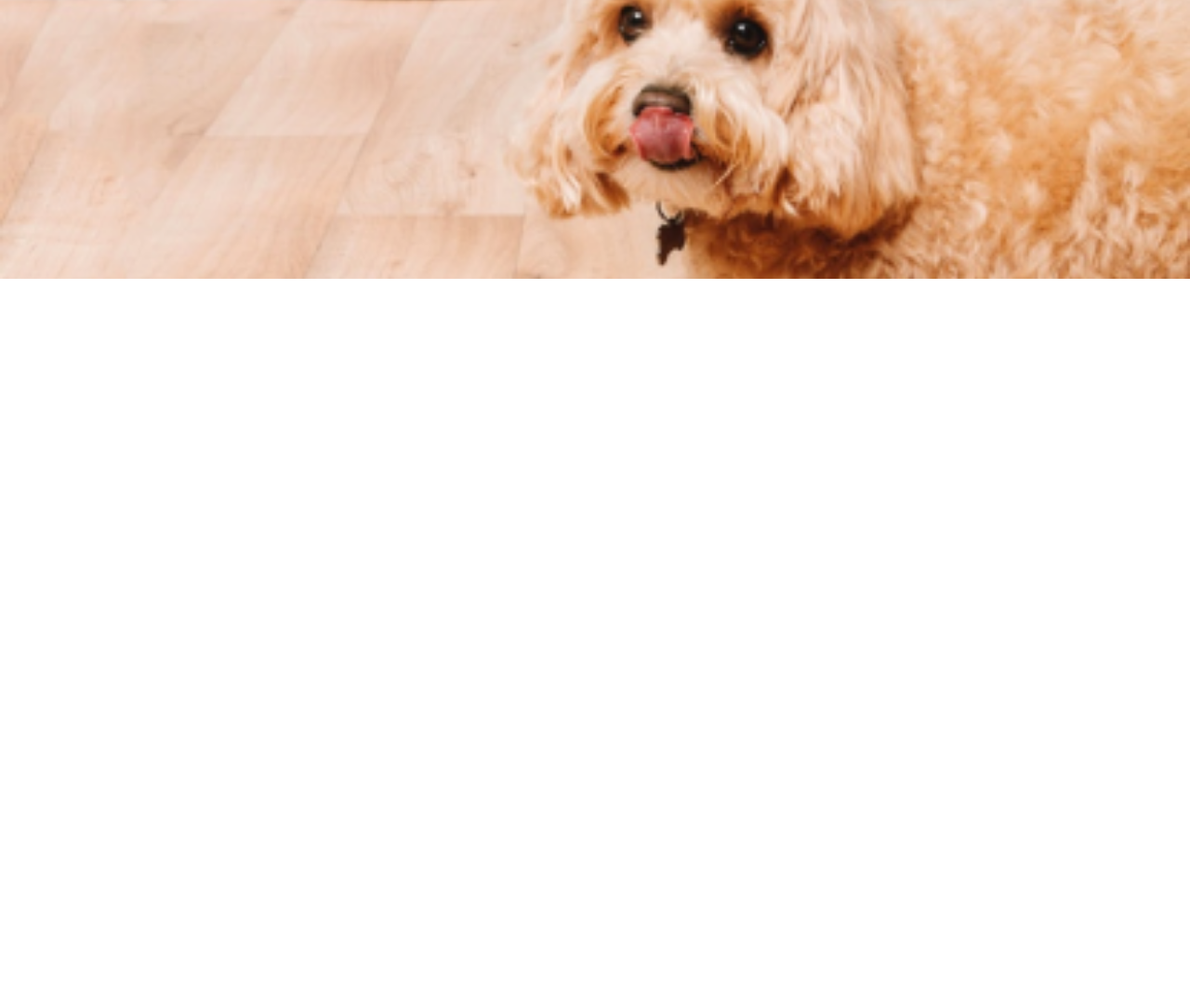
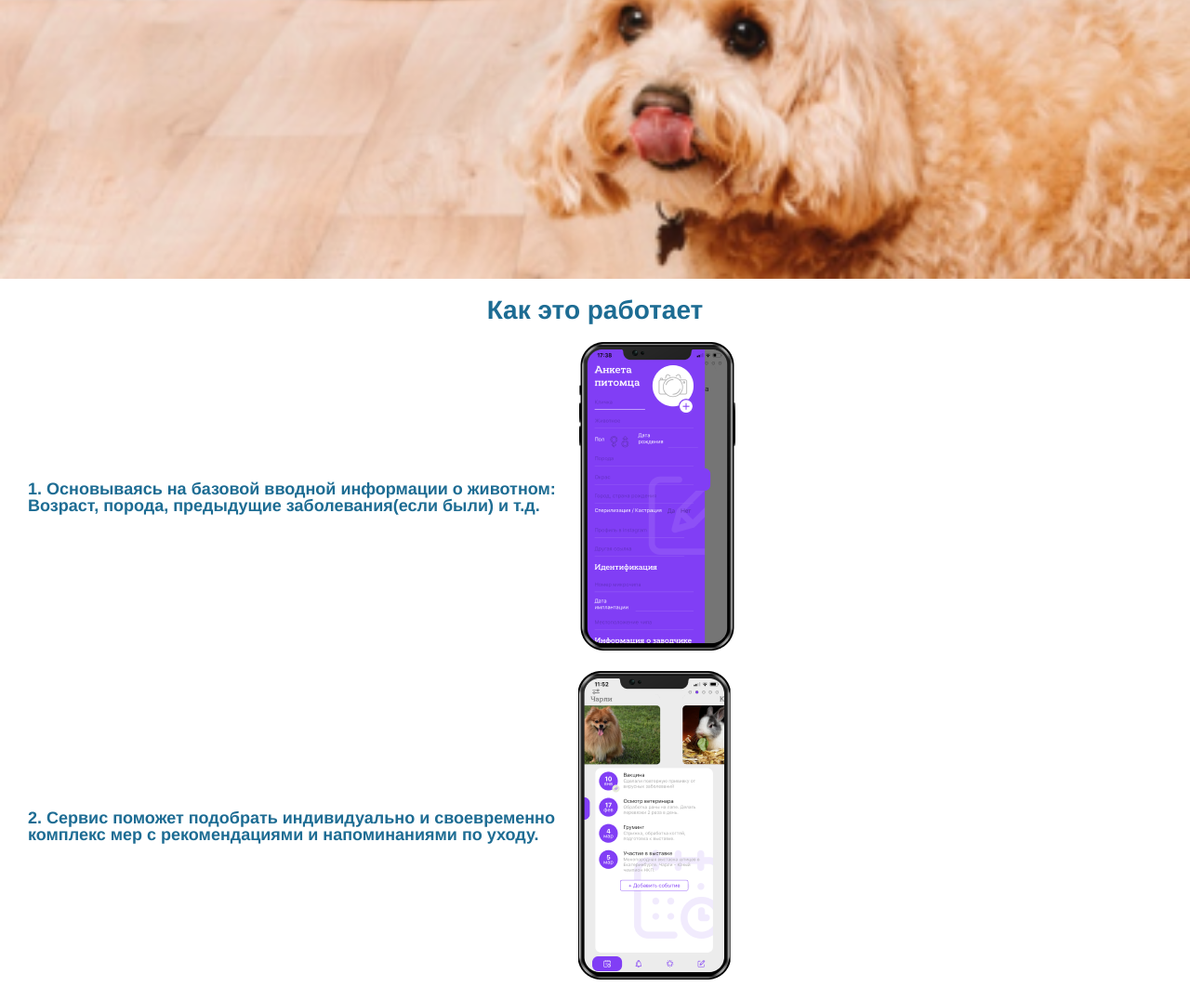
Before and after one commit to rtxrulez/gulp-amp, a website: page src/index.html in a window 1280 px wide. Shown: the part 500-1576 px from the top of the page at 93% size. Before the commit the page ends 800 px from the top, so only its background shows below. Drawn offline with nearby package versions, Linux system fonts and the light colour scheme; files that its build step writes are made by us from their sources; files whose address does not match are found by name.

Commit message:
3 экран

```diff
--- a/src/index.html
+++ b/src/index.html
@@ -25,6 +25,23 @@
         <a href="#" class="btn btn-primary">Начать бережную заботу о питомеце</a>
         <a href="#section2" class="btn btn-to-bottom">Узнать больше</a>
     </section>
+    <section id="section2" class="section2">
+        <h2 class="work-head">Как это работает</h2>
+        <div class="worklist">
+            <div class="worklist-item">
+                <h3 class="worklist-head">1. Основываясь на базовой вводной информации о животном: Возраст, порода, предыдущие заболевания(если были) и т.д.</h3>
+                <div class="worklist-content">
+                    <img src="/images/phone1.png" alt="">
+                </div>
+            </div>
+            <div class="worklist-item">
+                <h3 class="worklist-head">2. Сервис поможет подобрать индивидуально и своевременно комплекс мер с рекомендациями и напоминаниями по уходу.</h3>
+                <div class="worklist-content">
+                    <img src="/images/phone2.png" alt="">
+                </div>
+            </div>
+        </div>
+    </section>
 </body>
 
 </html>
--- a/src/styles/main.scss
+++ b/src/styles/main.scss
@@ -2,6 +2,15 @@ body {
     background: white;
     font-size: 14px;
     font-family: Helvetica;
+}
+
+h1,h2,h3,h4 {
+    color: $text-primary;
+    font-weight: 700;
+}
+
+img {
+    max-width: 100%;
 }
 
 .header {
@@ -45,3 +54,29 @@ body {
     font-size: 20px;
     padding-right: 30px;
 }
+
+.work-head {
+    text-align: center;
+    padding: 20px 15px;
+    font-size: 28px;
+}
+
+.worklist-item {
+    display: flex;
+    align-items: center;
+    justify-content: space-between;
+    margin-bottom: 20px;
+    padding: 0 15px;
+}
+
+.worklist-head {
+    display: flex;
+    align-items: center;
+    padding: 20px 15px;
+    font-size: 18px;
+}
+
+.worklist-content {
+    min-width: 145px;
+    width: 100%;
+}
```
Also changed, not shown: build/images/phone1.png (added), build/images/phone2.png (added), build/index.html, build/styles/app.css, 1 other file.
